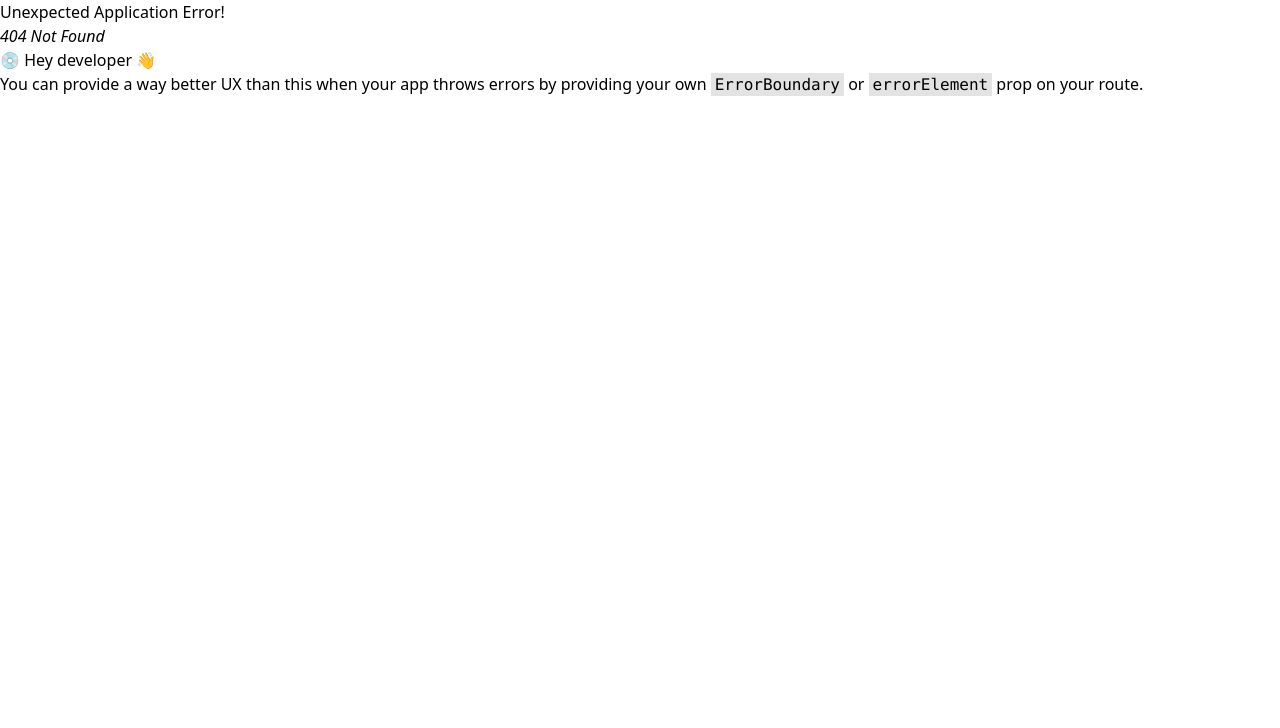
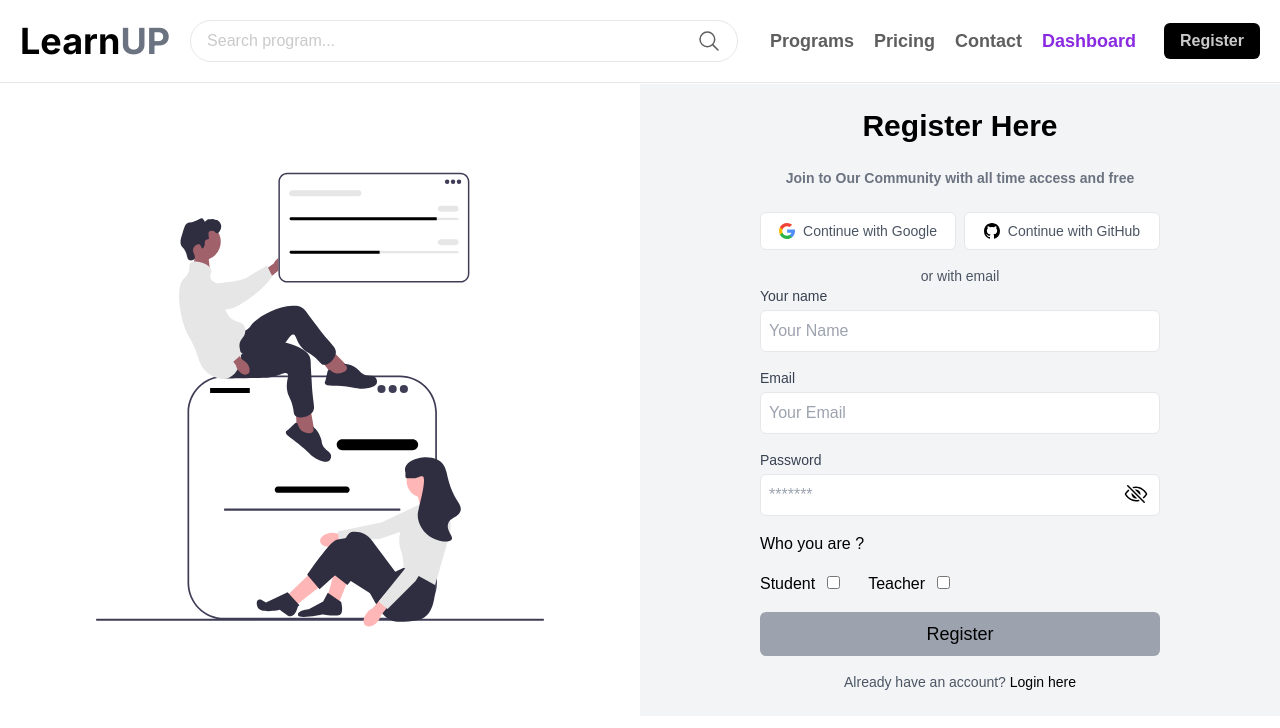
Before and after one commit to webdevaminul/web-innovators, a React (Vite) app in the folder frontend/: page /register in a window 1280 px wide. Before the commit this address had no page. Shown: the top 728 px of the page. Built offline with nearby package versions, Linux system fonts and the light colour scheme; a web font is replaced by a local one.

Commit message:
navbar, registe page and banner section edited

```diff
--- a/frontend/src/Section/Navbar/Navbar.jsx
+++ b/frontend/src/Section/Navbar/Navbar.jsx
@@ -1,20 +1,25 @@
-import React, { useState } from 'react';
-import { Link } from 'react-router-dom';
+import { useState } from 'react';
+import { Link, NavLink } from 'react-router-dom';
 import { RiMenuFold2Line } from "react-icons/ri";
 import { RiMenuFoldLine } from "react-icons/ri";
+import { IoSearchOutline } from "react-icons/io5";
+import { MdArrowBackIosNew } from "react-icons/md";
+import "./navbar.css"
 
 const Navbar = () => {
 
     const links = <>
-        <li><Link>Programs</Link></li>
-        <li><Link>Pricing</Link></li>
-        <li><Link>About</Link></li>
-        <li><Link>Contact</Link></li>
-        <li><Link>Dashboard</Link></li>
+        <li><NavLink to="/home">Programs</NavLink></li>
+        <li><NavLink to="/pricing">Pricing</NavLink></li>
+        {/* <li><NavLink to="/about">About</NavLink></li> */}
+        <li><NavLink to="/contact">Contact</NavLink></li>
+        <li><NavLink to="/register">Dashboard</NavLink></li>
     </>
 
     const [openMenu, setOpenMenu] = useState(false)
-    console.log(openMenu)
+    const [searchBarOpen, setSearchBarOpen] = useState(false)
+
+    console.log(searchBarOpen)
 
     return (
         <div className='fixed w-full top-0 left-0 z-20 py-5 border-b border-[#e7e7e7] font-bai bg-[#ffffff]'>
@@ -27,26 +32,44 @@ const Navbar = () => {
                     </div>
 
                     <div>
-                        <h1 className='font-bold text-3xl sm:text-4xl font-inter'>Learn<span className='text-gray-500'>UP</span></h1>
+                        <Link to="/"><h1 className='font-bold text-3xl sm:text-4xl font-inter'>Learn<span className='text-gray-500'>UP</span></h1></Link>
                     </div>
                 </div>
 
-                <div className='border py-2 px-4 border-[#e7e7e7] rounded-3xl w-full flex justify-between'>
+                {/* search bar for large device */}
+                <div className='border py-2 px-4 border-[#e7e7e7] rounded-3xl w-full justify-between sm:flex md:hidden lg:flex hidden'>
                     <input className='outline-none w-full placeholder:text-[#cacaca] text-[#303030] ' type="text" placeholder='Search program...' />
-                    <button>Search</button>
+                    <button className='text-2xl text-[#5e5e5e]'><IoSearchOutline /></button>
                 </div>
 
-                <div className={`md:hidden transition-all ease-in-out flex flex-col gap-5 absolute list-none top-14 border-t p-5 bg-white h-screen ${openMenu ? "left-0 w-full" : "-left-[300px] w-[300px]"} font-semibold text-lg text-[#5e5e5e]`}>
+                {/* search bar for small device */}
+                <div className={`border-b absolute z-10 py-2 px-4 border-[#e7e7e7] top-0 justify-between flex bg-white transition-all ease-in-out ${searchBarOpen ? 'w-full left-0' : 'w-0 -left-[300px]'}`}>
+
+                    <button onClick={() => setSearchBarOpen(false)} className='absolute p-2 text-[#5e5e5e] -top-5 left-1'><MdArrowBackIosNew /></button>
+
+                    <input className='outline-none w-full placeholder:text-[#cacaca] text-[#303030] ' type="text" placeholder='Search program...' />
+                    <button className='text-2xl text-[#5e5e5e]'><IoSearchOutline /></button>
+                </div>
+
+
+                {/* nav links for small device */}
+                <div className={`nav-parent md:hidden transition-all ease-in-out flex flex-col gap-5 absolute list-none top-14 border-t p-5 bg-white h-screen ${openMenu ? "left-0 w-full" : "-left-[300px] w-[300px]"} font-semibold text-lg text-[#5e5e5e]`}>
                     {links}
                 </div>
 
                 <div className='flex items-center gap-5'>
-                    <div className='list-none gap-5 ml-3 hidden md:flex font-semibold text-lg text-[#5e5e5e]'>
+
+                    {/* nav links for large device */}
+                    <div className='nav-parent list-none gap-5 ml-3 hidden md:flex font-semibold text-lg text-[#5e5e5e]'>
                         {links}
                     </div>
 
-                    <div className='ml-2'>
-                        <button className='sm:py-[6px] py-1 px-5 rounded-md bg-black font-semibold text-lg text-[#cacaca]'><Link to="/login">Login</Link></button>
+                    <div onClick={() => setSearchBarOpen(true)} className='sm:hidden md:flex lg:hidden flex items-center'>
+                        <button className='text-2xl text-[#5e5e5e]'><IoSearchOutline /></button>
+                    </div>
+
+                    <div className='sm:ml-2'>
+                        <button className='sm:py-[6px] py-1 px-2 sm:px-4 rounded-md bg-black font-semibold text-[#cacaca]'><Link to="/register">Register</Link></button>
                     </div>
                 </div>
 
--- /dev/null
+++ b/frontend/src/Section/Navbar/navbar.css
@@ -0,0 +1,7 @@
+.nav-parent li:hover {
+    color: blueviolet;
+}
+
+.active {
+    color: blueviolet;
+}
--- a/frontend/src/components/Banner/Banner.jsx
+++ b/frontend/src/components/Banner/Banner.jsx
@@ -60,7 +60,7 @@ const Banner = () => {
 
   return (
     <section
-      className="relative bg-cover bg-center h-screen w-full mx-0 flex flex-col items-start justify-center px-5 sm:px-10"
+      className="relative bg-cover bg-center h-screen w-full mx-0 flex flex-col items-start justify-center px-5 sm:px-10 font-bai"
       style={{
         backgroundImage: "url('./banner.jpg')",
         backgroundSize: "cover",
@@ -69,8 +69,8 @@ const Banner = () => {
       }}
     >
       {/* Left Side Text */}
-      <div className="text-white text-left mt-3 p-10 rounded-lg w-full sm:w-full md:w-3/5 lg:w-3/5 font-roboto">
-        <h1 className="text-3xl sm:text-4xl md:text-5xl font-extrabold mb-4">
+      <div className="text-white text-left mt-3 md:p-10 rounded-lg w-full sm:w-full md:w-3/5 lg:w-3/5 font-roboto">
+        <h1 className="text-3xl sm:text-4xl md:text-5xl font-extrabold mb-4 md:leading-[70px]">
           6th-HSC Class Online Batch Admission is Ongoing!
         </h1>
         <p className="text-sm sm:text-xl md:text-xl mb-6">
@@ -80,8 +80,8 @@ const Banner = () => {
       </div>
 
       {/* Cards below the text */}
-      <div className="grid grid-cols-3 sm:grid-cols-4 md:grid-cols-6 gap-6 w-full max-w-6xl">
-        {cardData.map((card) => (
+      <div className="grid grid-cols-3 md:pl-10 sm:grid-cols-4 md:grid-cols-6 gap-2 md:gap-4 w-full max-w-6xl">
+        {cardData?.map((card) => (
           <div
             key={card.id}
             className="bg-gray-900 p-2 rounded-lg overflow-hidden transition-transform transform hover:scale-105 hover:shadow-xl cursor-pointer"
--- a/frontend/src/pages/SignUp/SignUp.jsx
+++ b/frontend/src/pages/SignUp/SignUp.jsx
@@ -64,7 +64,7 @@ const SignUp = () => {
   };
 
   return (
-    <div className="flex">
+    <div className="flex justify-center items-center min-h-screen font-bai">
       {/* Left Pane */}
       <div className="hidden lg:flex items-center justify-center flex-1 bg-white text-black">
         <div className="max-w-md text-center">
@@ -302,7 +302,7 @@ const SignUp = () => {
       <div className="w-full bg-gray-100 lg:w-1/2 flex items-center justify-center">
         <div className="max-w-md w-full p-6">
           <h1 className="text-3xl font-semibold mb-6 text-black text-center">
-            Sign Up
+            Register Here
           </h1>
           <h1 className="text-sm font-semibold mb-6 text-gray-500 text-center">
             Join to Our Community with all time access and free{" "}
@@ -499,13 +499,13 @@ const SignUp = () => {
             <div>
               <button disabled={!isStudentChecked && !isTeacherChecked}
                 type="submit"
-                className={`w-full p-2 rounded-md transition-colors duration-300 ${
+                className={`w-full p-2 rounded-md transition-colors font-medium text-lg duration-300 ${
                     !isStudentChecked && !isTeacherChecked
                       ? "bg-gray-400 cursor-not-allowed"
                       : "bg-purple-600 text-white hover:bg-gray-800 focus:outline-none"
                   }`}
               >
-                Sign Up
+                Register
               </button>
             </div>
           </form>
--- a/frontend/src/routes/Router.jsx
+++ b/frontend/src/routes/Router.jsx
@@ -13,7 +13,7 @@ const router = createBrowserRouter([
         element: <Home />,
       },
       {
-        path: "/sign-up",
+        path: "/register",
         element: <SignUp />,
       },
     ],
```
